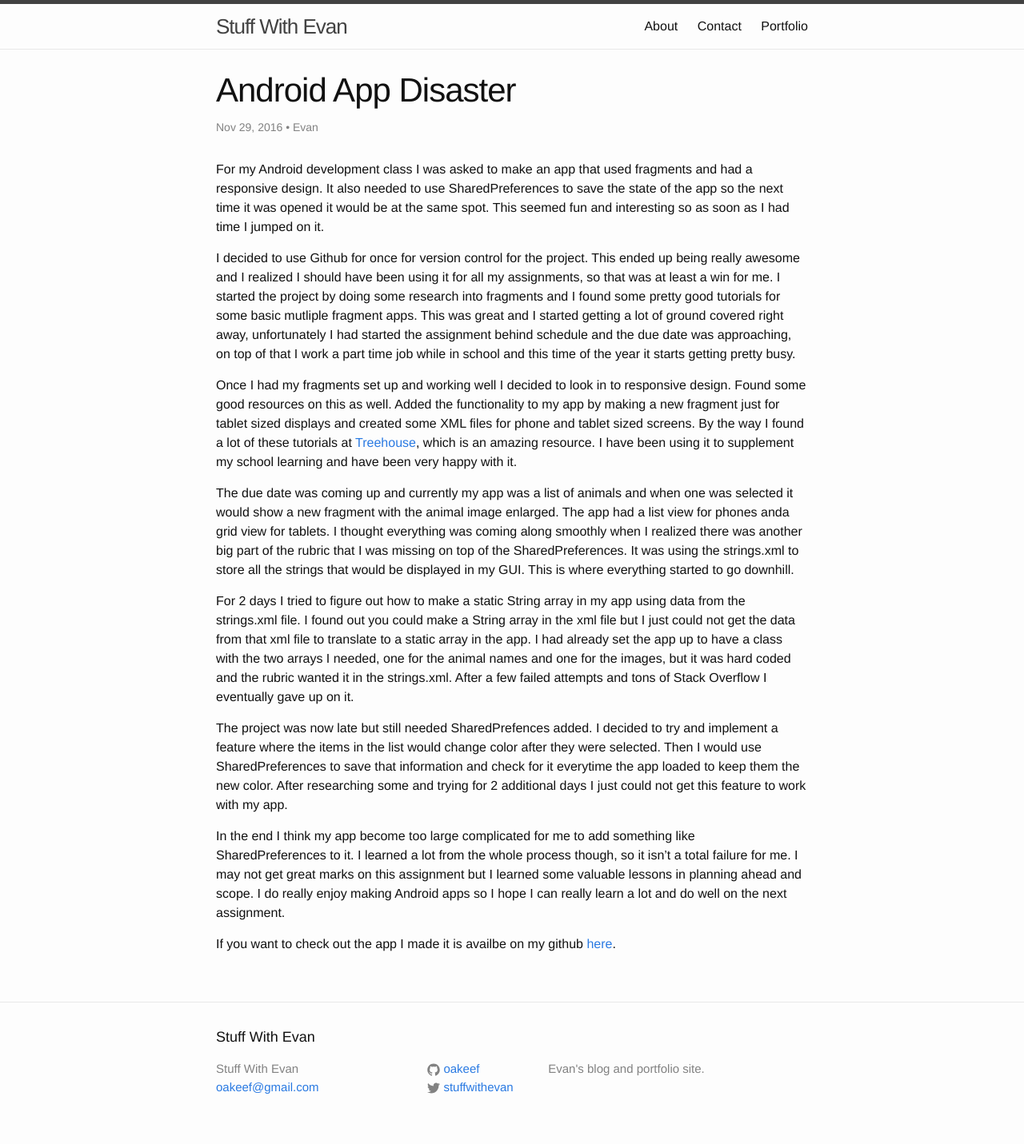
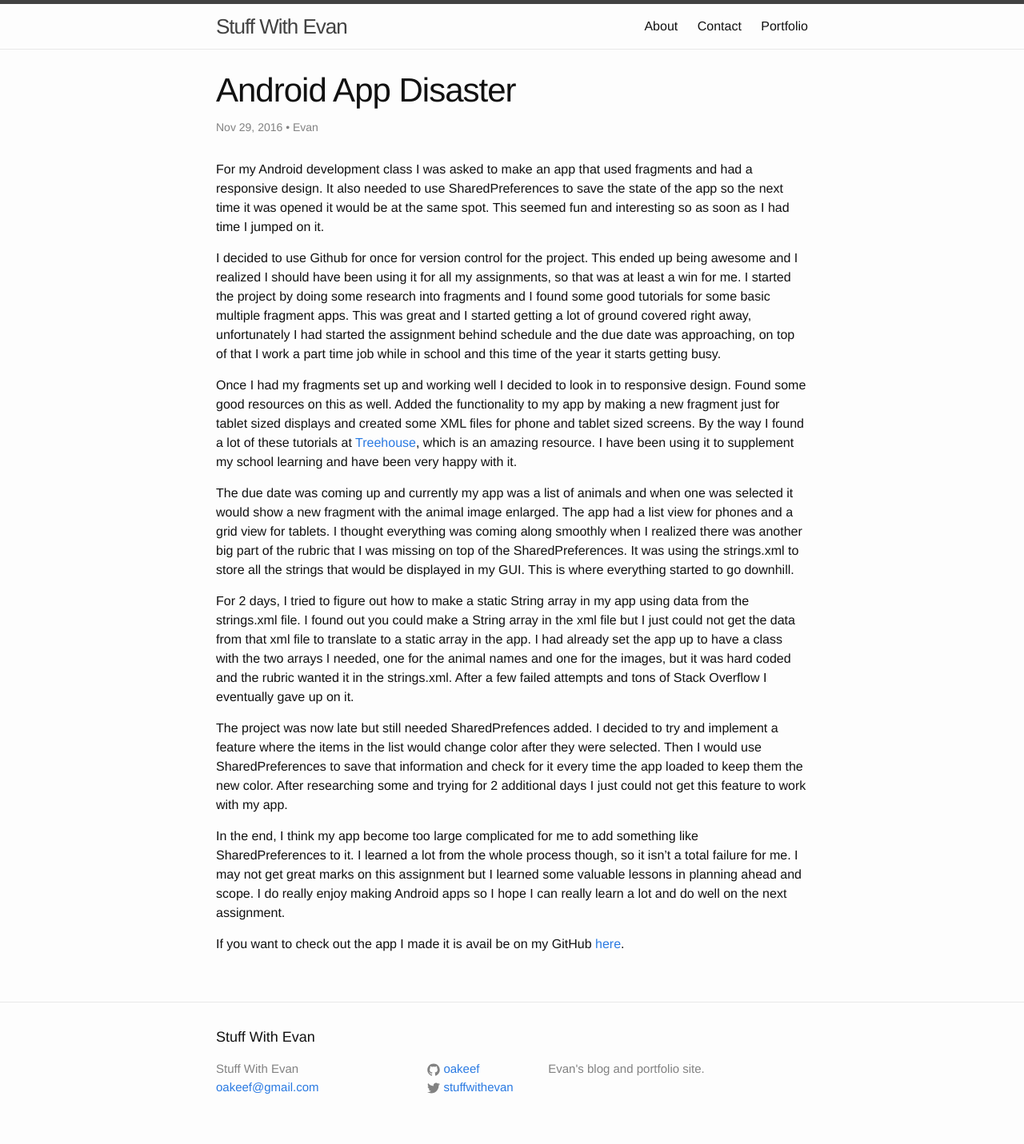
Before and after one commit to oakeef/oakeef.github.io, a Jekyll site: the page built from _posts/2016-11-29-Android-App-Disaster.markdown, in a window 1280 px wide. Shown: the whole page at 80% size. Built offline with Jekyll 4.4.1, drawn with Linux system fonts in a browser that asks for light colours.

```diff
--- a/_posts/2016-11-29-Android-App-Disaster.markdown
+++ b/_posts/2016-11-29-Android-App-Disaster.markdown
@@ -8,16 +8,16 @@ author: Evan
 
 For my Android development class I was asked to make an app that used fragments and had a responsive design. It also needed to use SharedPreferences to save the state of the app so the next time it was opened it would be at the same spot. This seemed fun and interesting so as soon as I had time I jumped on it.
 
-I decided to use Github for once for version control for the project. This ended up being really awesome and I realized I should have been using it for all my assignments, so that was at least a win for me. I started the project by doing some research into fragments and I found some pretty good tutorials for some basic mutliple fragment apps. This was great and I started getting a  lot of ground covered right away, unfortunately I had started the assignment behind schedule and the due date was approaching, on top of that I work a part time job while in school and this time of the year it starts getting pretty busy.
+I decided to use Github for once for version control for the project. This ended up being awesome and I realized I should have been using it for all my assignments, so that was at least a win for me. I started the project by doing some research into fragments and I found some good tutorials for some basic multiple fragment apps. This was great and I started getting a lot of ground covered right away, unfortunately I had started the assignment behind schedule and the due date was approaching, on top of that I work a part time job while in school and this time of the year it starts getting busy.
 
 Once I had my fragments set up and working well I decided to look in to responsive design. Found some good resources on this as well. Added the functionality to my app by making a new fragment just for tablet sized displays and created some XML files for phone and tablet sized screens. By the way I found a lot of these tutorials at [Treehouse](https://teamtreehouse.com/), which is an amazing resource. I have been using it to supplement my school learning and have been very happy with it.
 
-The due date was coming up and currently my app was a list of animals and when one was selected it would show a new fragment with the animal image enlarged. The app had a list view for phones anda  grid view for tablets. I thought everything was coming along smoothly when I realized there was another big part of the rubric that I was missing on top of the SharedPreferences. It was using the strings.xml to store all the strings that would be displayed in my GUI. This is where everything started to go downhill.
+The due date was coming up and currently my app was a list of animals and when one was selected it would show a new fragment with the animal image enlarged. The app had a list view for phones and a grid view for tablets. I thought everything was coming along smoothly when I realized there was another big part of the rubric that I was missing on top of the SharedPreferences. It was using the strings.xml to store all the strings that would be displayed in my GUI. This is where everything started to go downhill.
 
-For 2 days I tried to figure out how to make a static String array in my app using data from the strings.xml file. I found out you could make a String array in the xml file but I just could not get the data from that xml file to translate to a static array in the app. I had already set the app up to have a class with the two arrays I needed, one for the animal names and one for the images, but it was hard coded and the rubric wanted it in the strings.xml. After a few failed attempts and tons of Stack Overflow I eventually gave up on it.
+For 2 days, I tried to figure out how to make a static String array in my app using data from the strings.xml file. I found out you could make a String array in the xml file but I just could not get the data from that xml file to translate to a static array in the app. I had already set the app up to have a class with the two arrays I needed, one for the animal names and one for the images, but it was hard coded and the rubric wanted it in the strings.xml. After a few failed attempts and tons of Stack Overflow I eventually gave up on it.
 
-The project was now late but still needed SharedPrefences added. I decided to try and implement a feature where the items in the list would change color after they were selected. Then I would use SharedPreferences to save that information and check for it everytime the app loaded to keep them the new color. After researching some and trying for 2 additional days I just could not get this feature to work with my app.
+The project was now late but still needed SharedPrefences added. I decided to try and implement a feature where the items in the list would change color after they were selected. Then I would use SharedPreferences to save that information and check for it every time the app loaded to keep them the new color. After researching some and trying for 2 additional days I just could not get this feature to work with my app.
 
-In the end I think my app become too large complicated for me to add something like SharedPreferences to it. I learned a lot from the whole process though, so it isn't a total failure for me. I may not get great marks on this assignment but I learned some valuable lessons in planning ahead and scope. I do really enjoy making Android apps so I hope I can really learn a lot and do well on the next assignment.
+In the end, I think my app become too large complicated for me to add something like SharedPreferences to it. I learned a lot from the whole process though, so it isn't a total failure for me. I may not get great marks on this assignment but I learned some valuable lessons in planning ahead and scope. I do really enjoy making Android apps so I hope I can really learn a lot and do well on the next assignment.
 
-If you want to check out the app I made it is availbe on my github [here](https://github.com/oakeef/Android-Fragments).
+If you want to check out the app I made it is avail be on my GitHub [here](https://github.com/oakeef/Android-Fragments).
```
Also changed, not shown: portfolio.md (+7 -1 lines).
